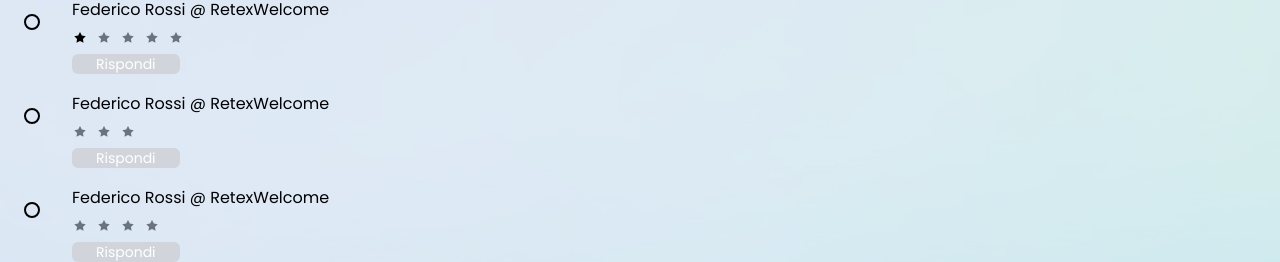
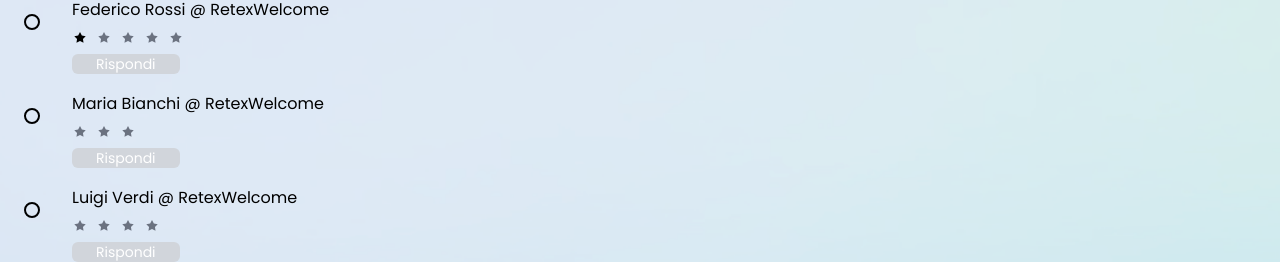
Before and after one commit to sconfa-8/FALSA-Project, a Nuxt app: page /hr/feedback in a window 1280 px wide. Shown: the part 140-402 px from the top of the page. Built offline with nearby package versions, Linux system fonts and the light colour scheme.

Commit message:
fix: add names

```diff
--- a/pages/hr/feedback.vue
+++ b/pages/hr/feedback.vue
@@ -23,7 +23,7 @@
     <div class="flex gap-8">
       <div class="h-4 w-4 mt-4 rounded-full border-2 border-black"></div>
       <div class="space-y-2">
-        <h3>Federico Rossi @ RetexWelcome</h3>
+        <h3>Maria Bianchi @ RetexWelcome</h3>
         <div class="flex gap-2">
           <IconsStar class="w-4 h-4 text-gray-500" />
           <IconsStar class="w-4 h-4 text-gray-500" />
@@ -39,7 +39,7 @@
     <div class="flex gap-8">
       <div class="h-4 w-4 mt-4 rounded-full border-2 border-black"></div>
       <div class="space-y-2">
-        <h3>Federico Rossi @ RetexWelcome</h3>
+        <h3>Luigi Verdi @ RetexWelcome</h3>
         <div class="flex gap-2">
           <IconsStar class="w-4 h-4 text-gray-500" />
           <IconsStar class="w-4 h-4 text-gray-500" />
```
